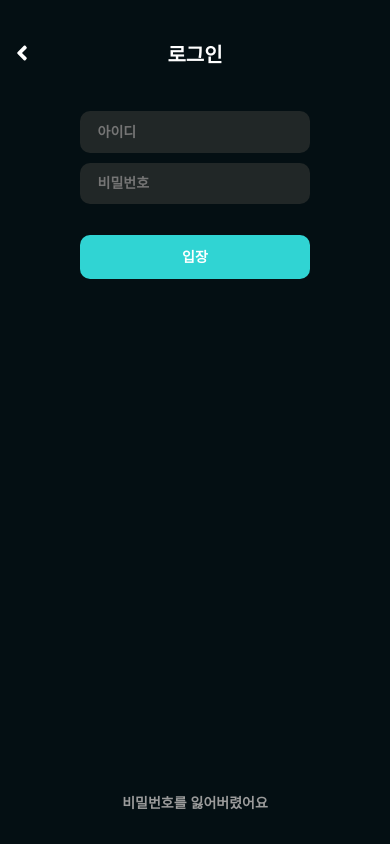
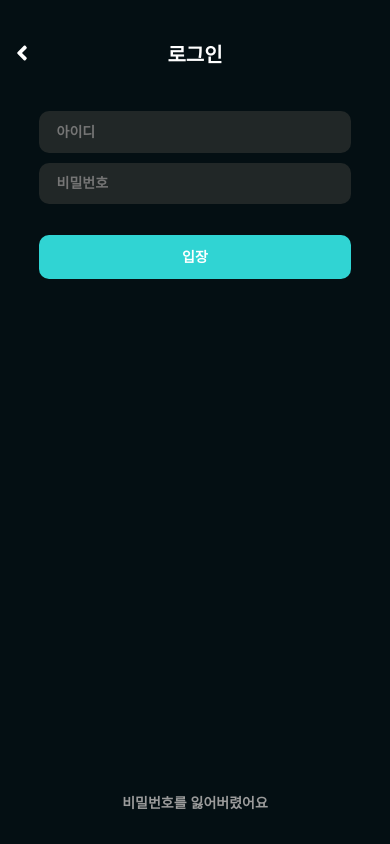
Before and after one commit to PaceMakerDev/Pace_Maker_Web, a React (Create React App) app: page /auth/login in a window 390 px wide. Built offline with nearby package versions, Linux system fonts and the light colour scheme.

Commit message:
Fix mobile side margin

```diff
--- a/src/components/templates/HomeTemplate/HomeTemplate.styled.ts
+++ b/src/components/templates/HomeTemplate/HomeTemplate.styled.ts
@@ -4,6 +4,10 @@ export const StyledHomeTemplate = styled.div`
   height: 100vh;
   padding: 3rem 0;
   position: relative;
+
+  @media (max-width: 769px) {
+    margin: 0 10vw;
+  }
 `;
 
 export const StyledLogoSection = styled.section`
--- a/src/components/templates/LoginTemplate/LoginTemplate.styled.ts
+++ b/src/components/templates/LoginTemplate/LoginTemplate.styled.ts
@@ -11,7 +11,11 @@ export const StyledHeaderSection = styled.header`
 `;
 
 export const StyledLoginFormSection = styled.section`
-  padding: 0 5rem;
+  margin: 0 5rem;
+
+  @media (max-width: 769px) {
+    margin: 0 10vw;
+  }
 `;
 
 export const StyledForgotSection = styled.section`
```
